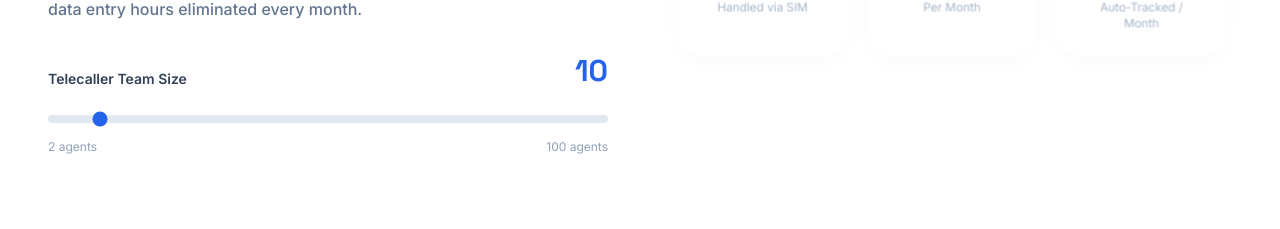
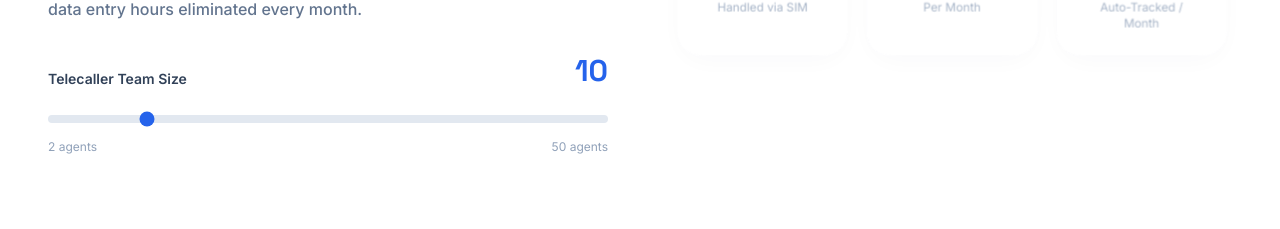
Before and after one commit to callmindcompany-dot/callmind-, a React (Vite) app: page / in a window 1280 px wide. Shown: the part 3600-3829 px from the top of the page. Built offline with nearby package versions, Linux system fonts and the light colour scheme; no server answers.

Commit message:
fix(roi): update ROI calculator slider maximum limit from 100 to 50 agents

```diff
--- a/src/website/components/RoiCalculator.tsx
+++ b/src/website/components/RoiCalculator.tsx
@@ -38,14 +38,14 @@ export const RoiCalculator = () => {
               <input
                 type="range"
                 min={2}
-                max={100}
+                max={50}
                 value={teamSize}
                 onChange={(e) => setTeamSize(Number(e.target.value))}
                 className="w-full h-2 bg-slate-200 rounded-full appearance-none cursor-pointer accent-brand-600"
               />
               <div className="flex justify-between text-xs text-slate-400">
                 <span>2 agents</span>
-                <span>100 agents</span>
+                <span>50 agents</span>
               </div>
             </div>
           </div>
```
